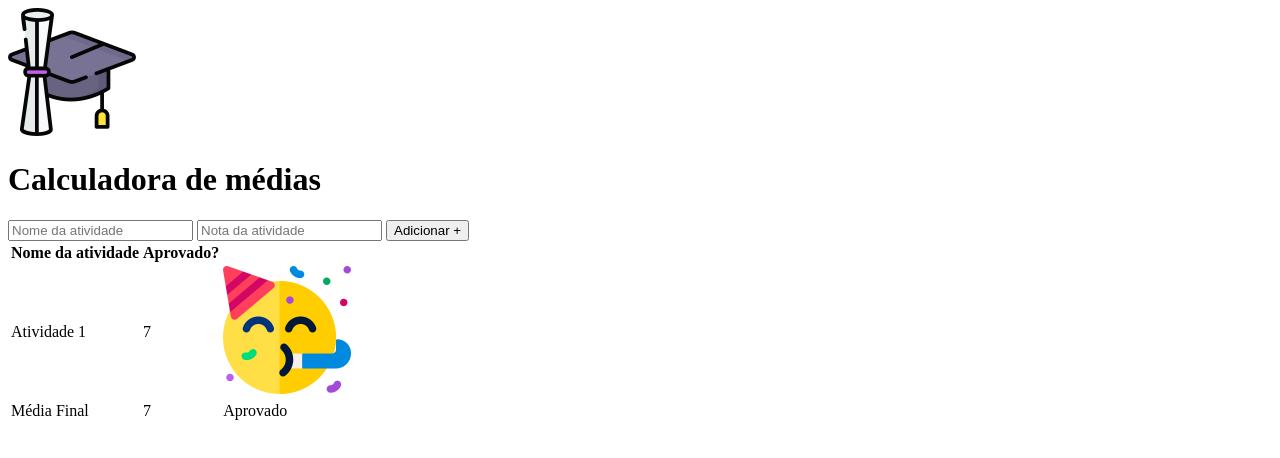
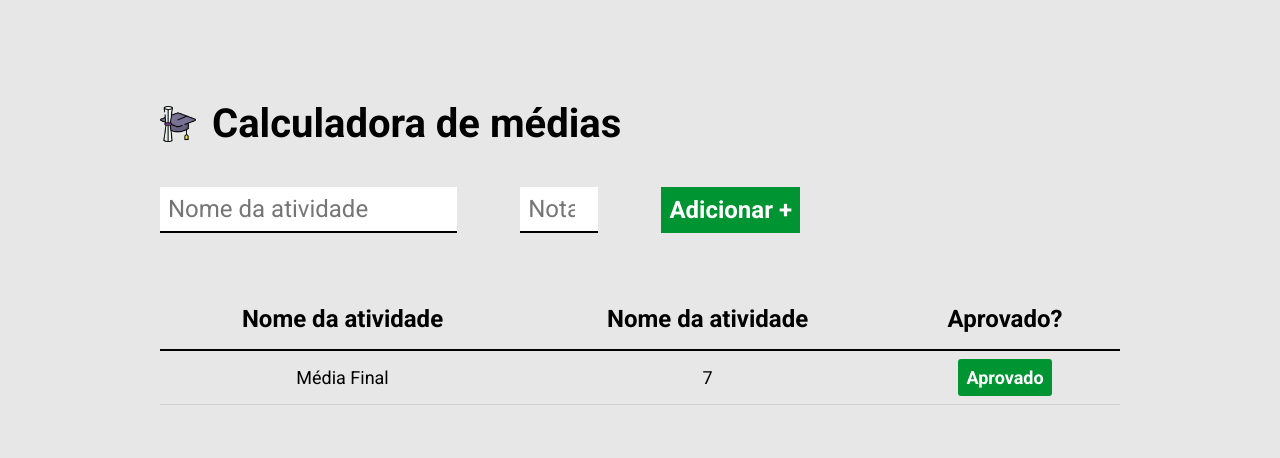
Before and after one commit to vivianetemoteoferrari/modulo8-projeto2, a plain HTML site: page modulo8-projeto2/index.html in a window 1280 px wide. Drawn offline with Linux system fonts and the light colour scheme.

Commit message:
adicionado o arquivo main.js e alterado index.html

```diff
--- a/modulo8-projeto2/index.html
+++ b/modulo8-projeto2/index.html
@@ -1,41 +1,47 @@
 <!DOCTYPE html>
 <html lang="pt-br">
+
 <head>
     <meta charset="UTF-8">
     <meta name="viewport" content="width=device-width, initial-scale=1.0">
     <title>Calculadora de médias</title>
+    <link rel="preconnect" href="https://fonts.googleapis.com">
+    <link rel="preconnect" href="https://fonts.gstatic.com" crossorigin>
+    <link href="https://fonts.googleapis.com/css2?family=Roboto:wght@400;700&display=swap" rel="stylesheet">
+    <link rel="stylesheet" href="./main.css">
 </head>
+
 <body>
+    <div class="container">
         <header>
             <img src="./images/logo.png" alt="capelo e diploma">
             <h1>Calculadora de médias</h1>
         </header>
-    <form>
-        <input type="text" required placeholder="Nome da atividade">
-        <input type="number" required placeholder="Nota da atividade">
+        <form id="form-atividade">
+            <input type="text" id="nome-atividade" placeholder="Nome da atividade">
+            <input type="number" id="nota-atividade" max="10" min="0" placeholder="Nota">
             <button type="submit">Adicionar +</button>
         </form>
         <table>
             <thead>
                 <tr>
                     <th>Nome da atividade</th>
+                    <th>Nome da atividade</th>
                     <th>Aprovado?</th>
                 </tr>
             </thead>
             <tbody>
-        <tr>
-            <td>Atividade 1</td>
-            <td>7</td>
-            <td><img src="./images/aprovado.png" alt="Emoji festejando"></td>
-        </tr>
             </tbody>
             <tfoot>
                 <tr>
                     <td>Média Final</td>
                     <td>7</td>
-            <td>Aprovado</td>
+                    <td><span class="resultado aprovado">Aprovado</span></td>
                 </tr>
             </tfoot>
         </table>
+    </div>
+    <script src="./main.js"></script>
 </body>
+
 </html>
--- a/modulo8-projeto2/main.css
+++ b/modulo8-projeto2/main.css
@@ -0,0 +1,99 @@
+* {
+    margin: 0;
+    padding: 0;
+    box-sizing: border-box;
+    font-family: "Roboto", sans-serif;
+}
+
+body {
+    background-color: #e7e7e7;
+    padding-top: 100px;
+
+}
+
+header {
+    display: flex;
+    align-items: center;
+    margin-bottom: 40px;
+}
+
+header img {
+    height: 36px;
+    margin-right: 16px;
+}
+
+header h1 {
+    font-size: 40px;
+    font-weight: bold;
+}
+
+.container {
+    max-width: 960px;
+    width: 100%;
+    margin: 0 auto;
+}
+
+form {
+    display: flex;
+    max-width: 640px;
+    width: 100%;
+    justify-content: space-between;
+    margin-bottom: 56px;
+}
+
+form input {
+    font-size: 24px;
+    background-color: #fff;
+    border: none;
+    border-bottom: 2px solid #000;
+    padding: 8px;
+}
+
+form button {
+    background-color: #009432;
+    color: #fff;
+    font-size: 24px;
+    font-weight: bold;
+    border: none;
+    cursor: pointer;
+    padding: 8px;
+}
+
+table {
+    width: 100%;
+    border-spacing: 0;
+}
+
+table th {
+    border-bottom: 2px solid #000;
+    padding: 16px;
+    font-size: 24px;
+    font-weight: bold;
+}
+
+table td {
+    padding: 16px 0;
+    text-align: center;
+    font-size: 18px;
+    border-bottom: 1px solid rgba(0, 0, 0, 0.1);
+}
+
+table td img {
+    height: 30px;
+}
+
+.resultado {
+    padding: 8px;
+    font-weight: bold;
+    color: #fff;
+    background-color: #000;
+    border-radius: 3px;
+}
+
+.aprovado {
+    background-color: #009432;
+}
+
+.reprovado {
+    background-color: red;
+}
--- /dev/null
+++ b/modulo8-projeto2/main.js
@@ -0,0 +1,34 @@
+const form = document.getElementById('form-atividade');
+const imgAprovado = '<img src="./images/aprovado.png" alt="Emoji celebrando"/>';
+const imgReprovado = '<img src="./images/reprovado.png" alt="Emoji decepcionado"/>';
+
+let linhas = '';
+
+form.addEventListener('submit', function(e) {
+    e.preventDefault();
+
+    adicionaLinha();
+    atualizaTabela();
+
+});
+
+function adicionaLinha() {
+    const inputNomeAtividade = document.getElementById('nome-atividade');
+    const inputNotaAtividade = document.getElementById('nota-atividade');
+
+    let linha = '<tr>';
+    linha += `<td>${inputNomeAtividade.value}</td>`;
+    linha += `<td>${inputNotaAtividade.value}</td>`;
+    linha += `<td>${inputNotaAtividade.value >= 7 ? imgAprovado : imgReprovado}</td>`;
+    linha += '</tr>';
+
+    linhas += linha;
+
+    inputNomeAtividade.value = '';
+    inputNotaAtividade.value = '';
+}
+
+function atualizaTabela() {
+    const corpoTabela = document.querySelector('tbody');
+    corpoTabela.innerHTML = linhas;
+}
```
Lines whose indentation alone changed are shown as unchanged.
